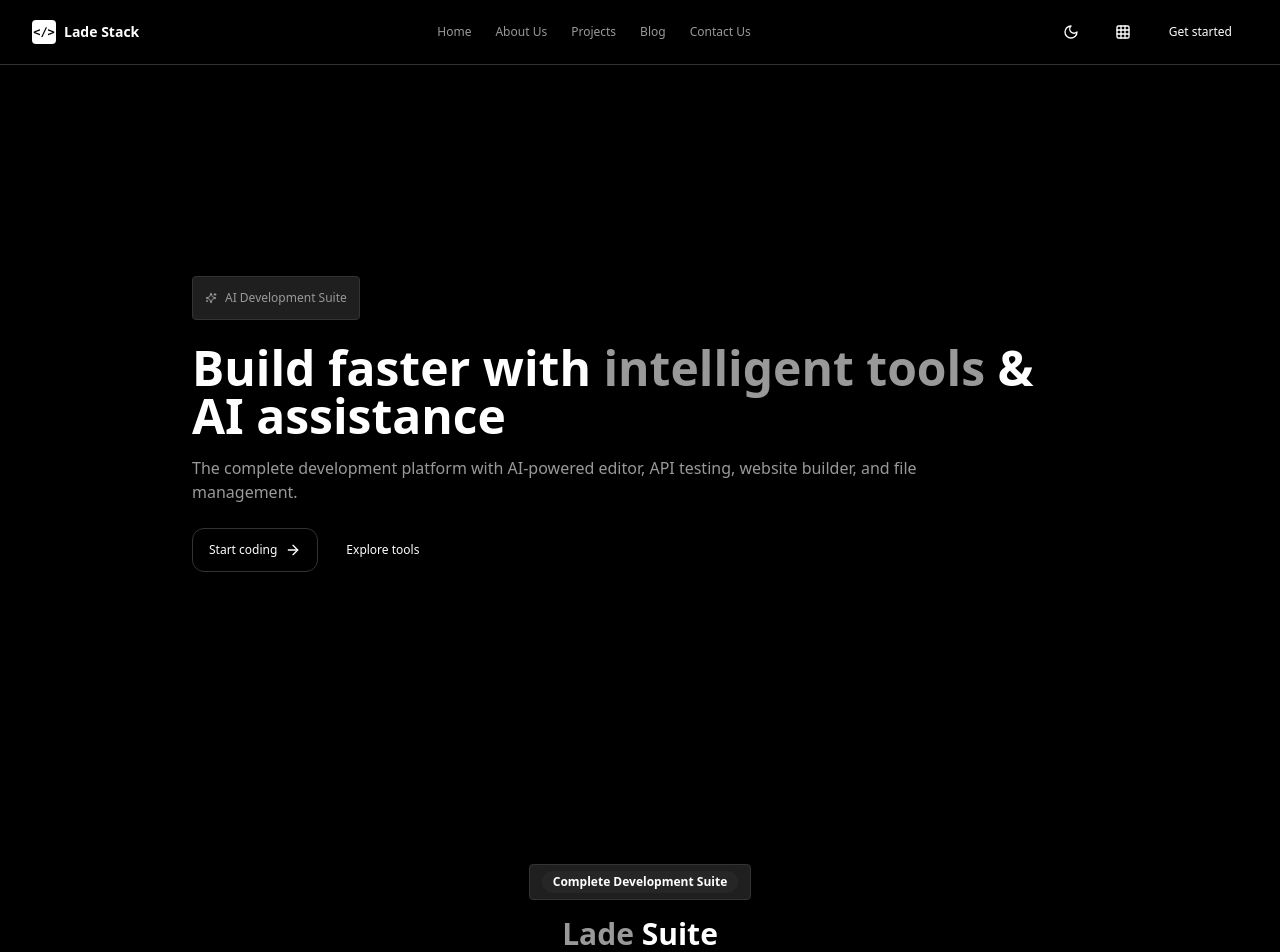
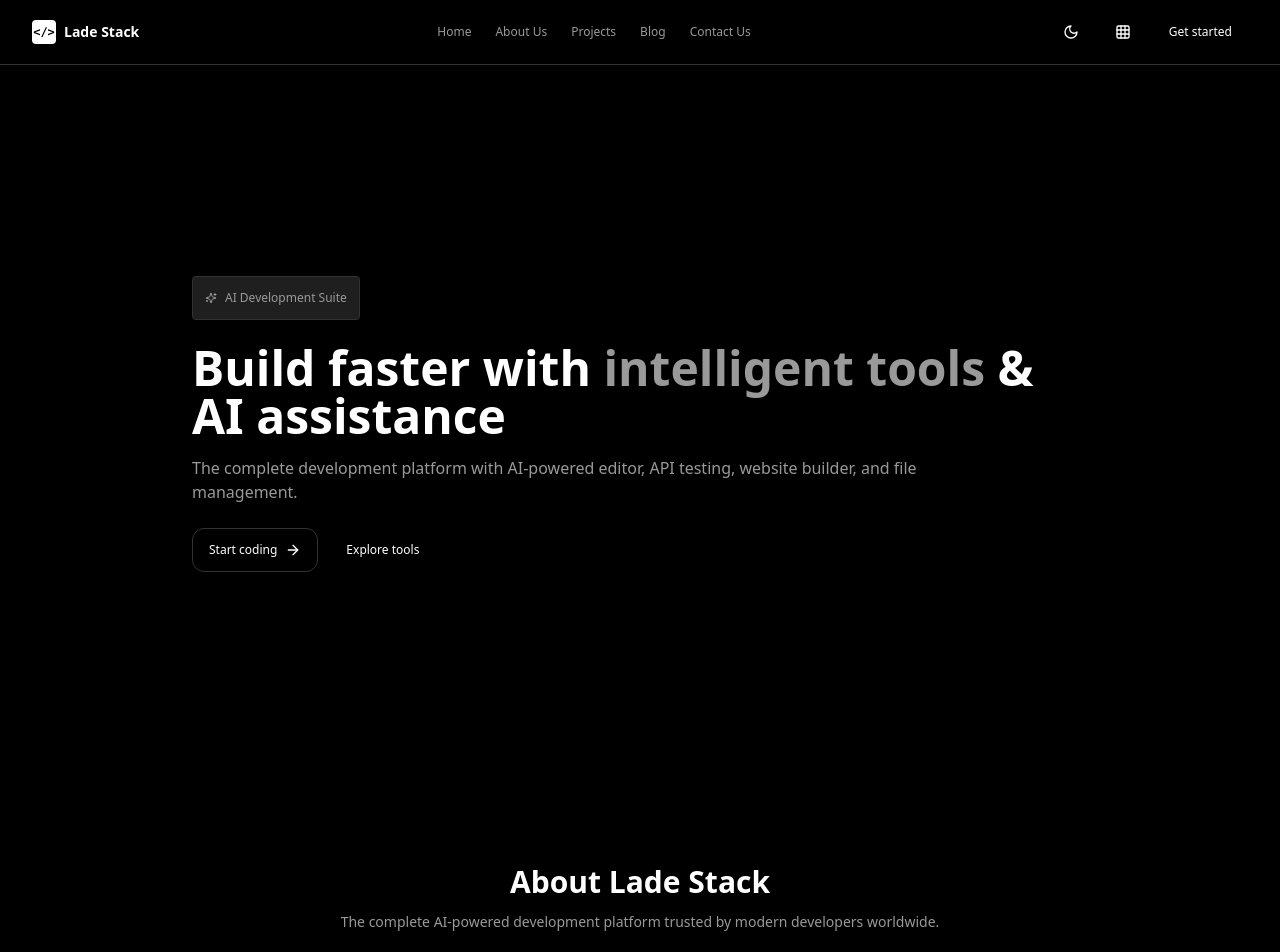
Before and after one commit to girishlade111/lade-stack-ai-dev-hub, a React (Vite) app: page / in a window 1280 px wide. Shown: the top 952 px of the page. Built offline with nearby package versions, Linux system fonts and the light colour scheme; the HTML template or start-up script is replaced by a standard one.

Commit message:
remove lade suite

```diff
--- a/src/pages/AICodeViewerAI.tsx
+++ b/src/pages/AICodeViewerAI.tsx
@@ -10,7 +10,6 @@ import { Input } from "@/components/ui/input";
 import { Textarea } from "@/components/ui/textarea";
 import { useTheme } from "@/components/ThemeProvider";
 import AnimatedEditor from "@/components/AnimatedEditor";
-import ThemeSwitcher from "@/components/ThemeSwitcher";
 
 const AICodeViewerAI = () => {
   const [email, setEmail] = useState('');
--- a/src/pages/Index.tsx
+++ b/src/pages/Index.tsx
@@ -1,7 +1,6 @@
 import { lazy } from "react";
 import Header from "@/components/Header";
 import HeroSection from "@/components/HeroSection";
-import LadeSuite from "@/components/LadeSuite";
 import AboutSection from "@/components/AboutSection";
 import ProjectShowcase from "@/components/ProjectShowcase";
 import SocialSection from "@/components/SocialSection";
@@ -24,7 +23,6 @@ const Index = () => {
       <Header />
       <main>
         <HeroSection />
-        <LadeSuite />
         <AboutSection />
         <ProjectShowcase />
         <SocialSection />
```
Also changed, not shown: Screenshot 2025-11-14 020727.png (deleted).
